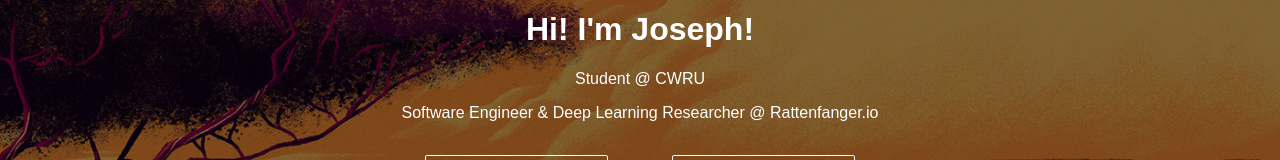
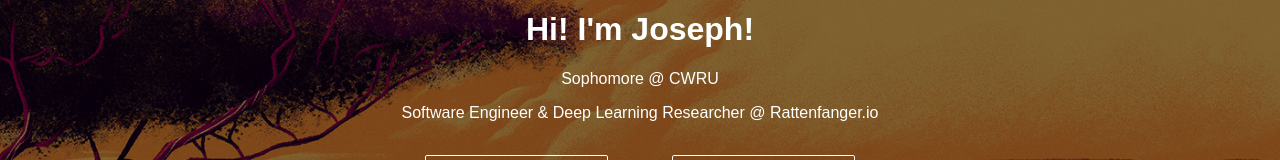
Before and after one commit to jchen42703/jchen42703.github.io, a React (Create React App) app in the folder frontend/: page / in a window 1280 px wide. Shown: the part 232-392 px from the top of the page. Built offline with nearby package versions, Linux system fonts and the light colour scheme.

Commit message:
Student -> Sophomore for verbosity

```diff
--- a/frontend/src/components/Hero.js
+++ b/frontend/src/components/Hero.js
@@ -10,7 +10,7 @@ const Hero = (props) => {
     <div className="hero-image">
       <div className="hero-text">
         <h1>Hi! I'm Joseph!</h1>
-        <span>Student @ CWRU</span>
+        <span>Sophomore @ CWRU</span>
         <p>Software Engineer & Deep Learning Researcher @ Rattenfanger.io</p>
         <div style={margins} className="two-button-grid">
           <TextButton text="Contact" linkHref="#contact"></TextButton>
```
